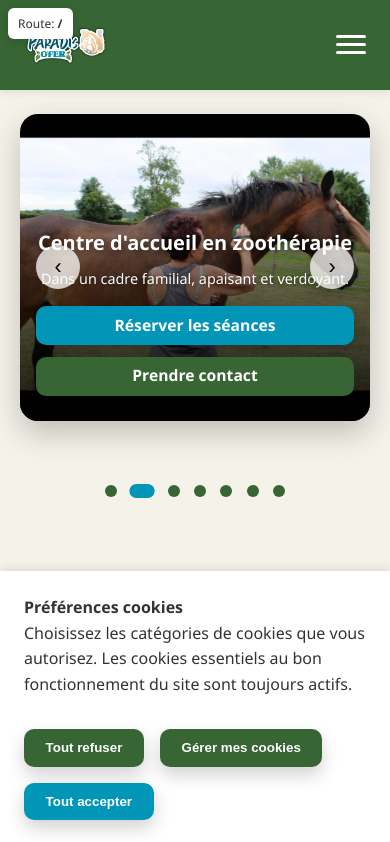
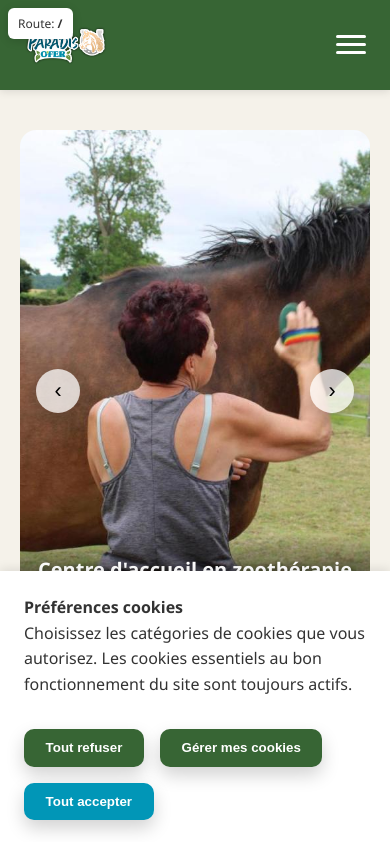
Before and after one commit to Louis75011/Au-paradis-ofer-v2, a React (Vite) app in the folder apps/web/: page / in a window 390 px wide. Shown: the top 842 px of the page. Built offline with nearby package versions, Linux system fonts and the light colour scheme.

Commit message:
responsive accueil carousel avis cookies

```diff
--- a/apps/web/src/components/layout/Footer.jsx
+++ b/apps/web/src/components/layout/Footer.jsx
@@ -45,7 +45,9 @@ export default function Footer() {
       </div>
 
       <div className="footer-bottom">
-        <p>&copy; Depuis 2025 — Au Paradis O&apos;Fer — Propulsé par Arx Sytema</p>
+        <p>
+          &copy; Depuis 2025 — Au Paradis O&apos;Fer — <span className="nowrap">Propulsé&nbsp;par Arx Systema</span>
+        </p>
       </div>
     </footer>
   );
--- a/apps/web/src/components/layout/Header.jsx
+++ b/apps/web/src/components/layout/Header.jsx
@@ -9,15 +9,22 @@ export default function Header() {
     const menu = document.getElementById("mobileMenu");
     if (!burger || !menu) return;
 
-    const toggle = () => menu.classList.toggle("open");
+    const toggle = () => {
+      const isOpen = menu.classList.toggle("active");
+      burger.classList.toggle("active", isOpen);
+      burger.setAttribute("aria-expanded", String(isOpen));
+    };
+
     burger.addEventListener("click", toggle);
-
     return () => burger.removeEventListener("click", toggle);
   }, []);
 
   const closeMobileMenu = () => {
     const menu = document.getElementById("mobileMenu");
-    menu?.classList.remove("open");
+    const burger = document.getElementById("burgerIcon");
+    menu?.classList.remove("active");
+    burger?.classList.remove("active");
+    burger?.setAttribute("aria-expanded", "false");
   };
 
   return (
--- a/apps/web/src/styles/components/carousel.scss
+++ b/apps/web/src/styles/components/carousel.scss
@@ -6,7 +6,7 @@
     margin: 0 auto 2.5rem;
     overflow: hidden;
     border-radius: 18px;
-    box-shadow: 0 12px 30px rgba(0, 0, 0, 0.22);
+    // box-shadow: 0 12px 30px rgba(0, 0, 0, 0.22);
 }
 
 .carousel-container--hero {
@@ -37,8 +37,11 @@
 
 .carousel-slide img {
     width: 100%;
-    height: 65vh;
-    object-fit: contain;
+    // height: 65vh;
+    // object-fit: contain;
+    height: 100%;
+    object-fit: cover;
+    /* ✅ pas de bandes */
     background: #000;
     transform: none;
 }
@@ -263,3 +266,81 @@
         width: 22px;
     }
 }
+
+// .carousel-slide img {
+//     height: 300px;
+// }
+
+/* Base */
+.carousel-container {
+    position: relative;
+    width: 100%;
+    overflow: hidden;
+    border-radius: 12px;
+    background: var(--color-brand-cream);
+    /* ✅ pas noir */
+}
+
+/* Hero uniquement (Accueil) */
+.carousel-container--hero {
+    max-width: none;
+    margin: 0;
+    border-radius: 0;
+    height: calc(100vh - var(--header-height, 84px));
+    max-height: 820px;
+}
+
+/* Le viewport */
+.carousel {
+    height: 100%;
+    overflow: hidden;
+}
+
+/* Le rail */
+.carousel-track {
+    display: flex;
+    height: 100%;
+    transition: transform 0.5s ease;
+    will-change: transform;
+}
+
+/* Les slides */
+.carousel-slide {
+    min-width: 100%;
+    height: 100%;
+}
+
+/* L’image doit remplir */
+.carousel-slide img {
+    width: 100%;
+    height: 100%;
+    object-fit: cover;
+    /* ✅ pas de bandes */
+    background: transparent;
+    display: block;
+}
+
+/* Mobile : garder seulement les flèches (et éviter l’encombrement) */
+@media (max-width: 640px) {
+    .carousel-indicators {
+        display: none;
+    }
+
+    .carousel-overlay-persistent .carousel-btns {
+        display: none;
+        /* ✅ “seules restent les flèches” */
+    }
+
+    .carousel-overlay-persistent {
+        padding: 1.25rem 1rem;
+    }
+
+    .carousel-container--hero {
+        height: 62vh;
+        max-height: 560px;
+        border-radius: 16px;
+        margin: 1rem auto;
+        /* option : joli centrage mobile/tablette */
+        width: min(1100px, 100%);
+    }
+}
--- a/apps/web/src/styles/components/footer.scss
+++ b/apps/web/src/styles/components/footer.scss
@@ -41,8 +41,19 @@ footer {
 
 .footer-bottom {
     text-align: center;
+    padding: 1rem 1.25rem;
     margin-top: 2rem;
     border-top: 1px solid rgba(255, 255, 255, 0.2);
     color: var(--color-brand-cream);
     background-color: var(--color-brand-very-dark);
 }
+
+.footer-bottom p {
+  margin: 0;
+  white-space: normal;
+  overflow-wrap: anywhere;
+}
+
+.nowrap {
+  white-space: nowrap; /* ✅ garde “Propulsé par Arx Systema” ensemble */
+}
--- a/apps/web/src/styles/components/header.scss
+++ b/apps/web/src/styles/components/header.scss
@@ -6,7 +6,7 @@
 /* Header principal */
 header {
     background-color: var(--color-brand-dark);
-    padding: 1.25rem 1.5rem;
+    padding: .5rem 2rem;
     position: sticky;
     top: 0;
     z-index: 1000;
@@ -22,7 +22,7 @@ nav {
 }
 
 .logo {
-    height: 95px;
+    height: 105px;
     cursor: pointer;
     transition: transform 0.3s ease;
 }
@@ -60,7 +60,8 @@ nav ul li a:hover {
    ============================================ */
 
 .burger-icon {
-    display: none; /* Masqué par défaut (desktop) */
+    display: none;
+    /* Masqué par défaut (desktop) */
     flex-direction: column;
     justify-content: space-around;
     width: 30px;
@@ -99,7 +100,8 @@ nav ul li a:hover {
    ============================================ */
 
 .mobile-menu {
-    display: none; /* Masqué par défaut */
+    display: none;
+    /* Masqué par défaut */
     position: fixed;
     top: 0;
     left: 0;
@@ -144,11 +146,17 @@ nav ul li a:hover {
     transform: scale(1.1);
 }
 
+.mobile-menu.open {
+    display: flex;
+    opacity: 1;
+}
+
 /* ============================================
    RESPONSIVE : AFFICHAGE MOBILE
    ============================================ */
 
-@media (max-width: 768px) {
+@media (max-width: 950px) {
+
     /* Masquer le menu classique desktop */
     nav ul {
         display: none;
--- a/apps/web/src/styles/global.scss
+++ b/apps/web/src/styles/global.scss
@@ -185,10 +185,6 @@ section {
         gap: 1rem;
     }
 
-    .carousel-slide img {
-        height: 300px;
-    }
-
     .section-title {
         font-size: 2rem;
     }
--- a/apps/web/src/styles/pages/evenements.scss
+++ b/apps/web/src/styles/pages/evenements.scss
@@ -26,7 +26,7 @@
 
     background: white;
     padding: 15px;
-    border-radius: 8px;
+    border-radius: 14px;
 }
 
 .evenement-card {
--- a/apps/web/src/styles/pages/styles-pages.scss
+++ b/apps/web/src/styles/pages/styles-pages.scss
@@ -61,8 +61,9 @@
 
 .avis-grid {
     display: grid;
-    grid-template-columns: repeat(auto-fit, minmax(300px, 1fr));
+    grid-template-columns: repeat(auto-fit, minmax(250px, 1fr));
     gap: 2rem;
+    justify-items: center;
 }
 
 .avis-card {
@@ -74,6 +75,8 @@
 }
 
 .avis-author {
+    width: 100%;
+    max-width: 520px;
     font-weight: 600;
     color: var(--color-brand-dark);
     margin-bottom: 0.5rem;
```
